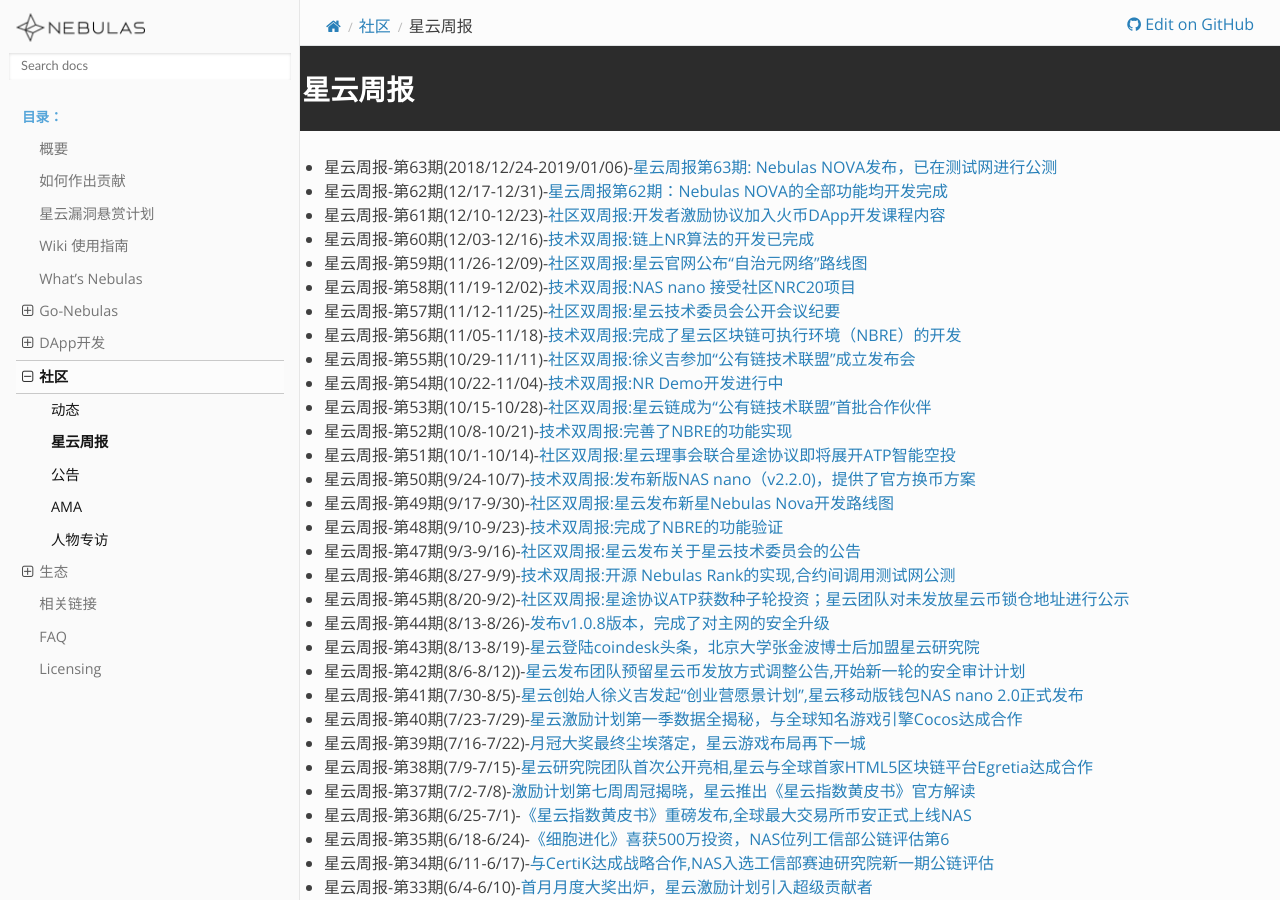
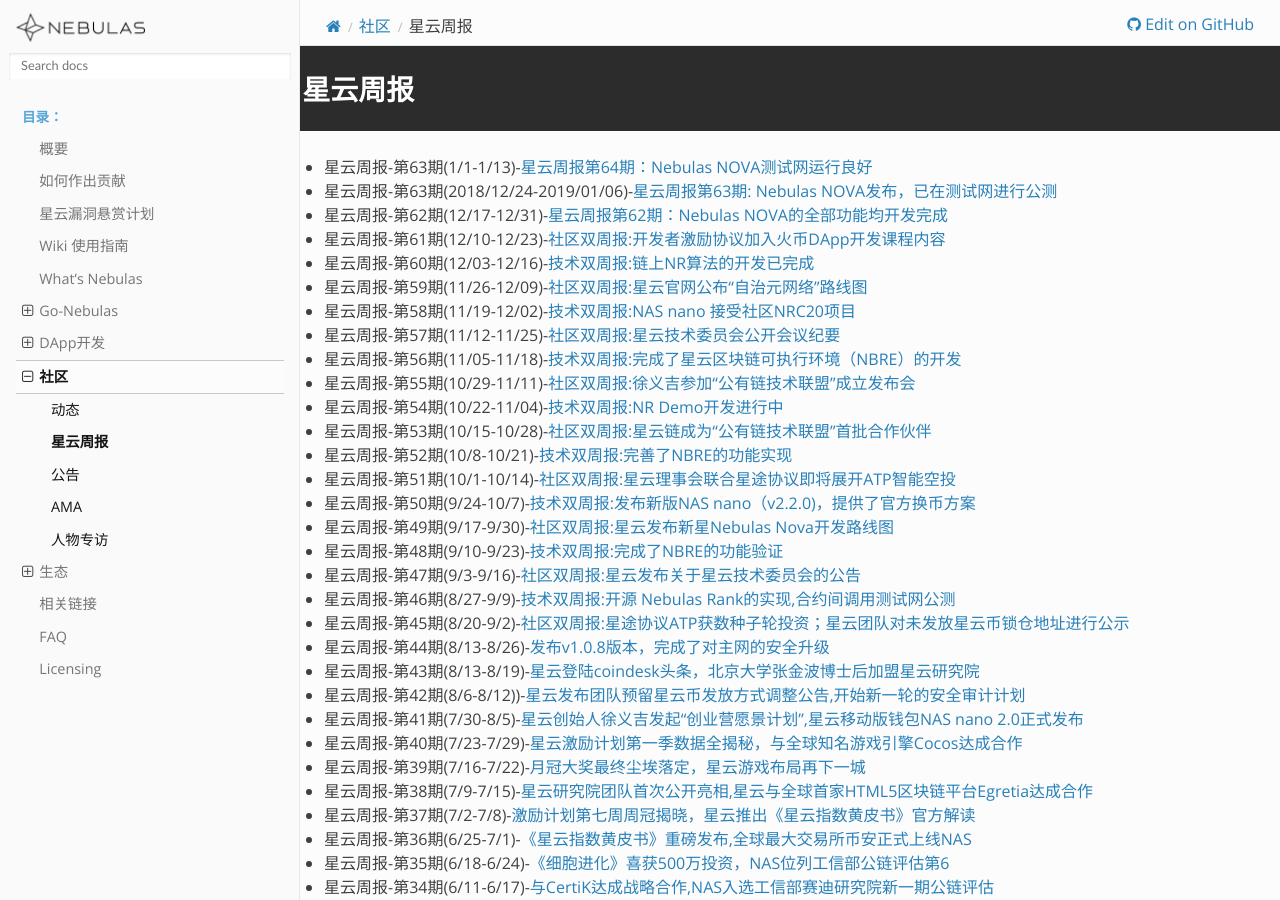
Before and after one commit to nebulasio/nebdocs, a Sphinx documentation site: the page built from docs/community/weekly-report.md, in a window 1280 px wide and 900 px high. Built offline with Sphinx 7.4.7 and the Read the Docs theme 2.0.0, drawn with Linux system fonts in a browser that asks for light colours; pages that are not in the unit, such as notebooks, are missing from menus.

Commit message:
Update weekly-report.md

```diff
--- a/docs/community/weekly-report.md
+++ b/docs/community/weekly-report.md
@@ -1,5 +1,6 @@
 # 星云周报
 
+- 星云周报-第63期(1/1-1/13)-[星云周报第64期：Nebulas NOVA测试网运行良好](https://blog.nebulas.io/2019/01/14/nebulas-bi-weekly-development-commits-64/)
 - 星云周报-第63期(2018/12/24-2019/01/06)-[星云周报第63期: Nebulas NOVA发布，已在测试网进行公测](https://blog.nebulas.io/2019/01/07/nebulas-bi-weekly-community-dynamics-63/)
 - 星云周报-第62期(12/17-12/31)-[星云周报第62期：Nebulas NOVA的全部功能均开发完成](https://blog.nebulas.io/2018/12/31/nebulas-bi-weekly-development-commits-62/)
 - 星云周报-第61期(12/10-12/23)-[社区双周报:开发者激励协议加入火币DApp开发课程内容](https://blog.nebulas.io/2018/12/24/nebulas-bi-weekly-community-dynamics-61/)
```
